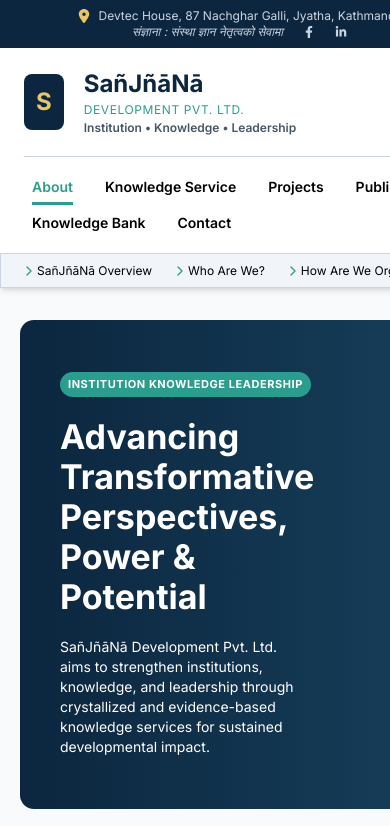
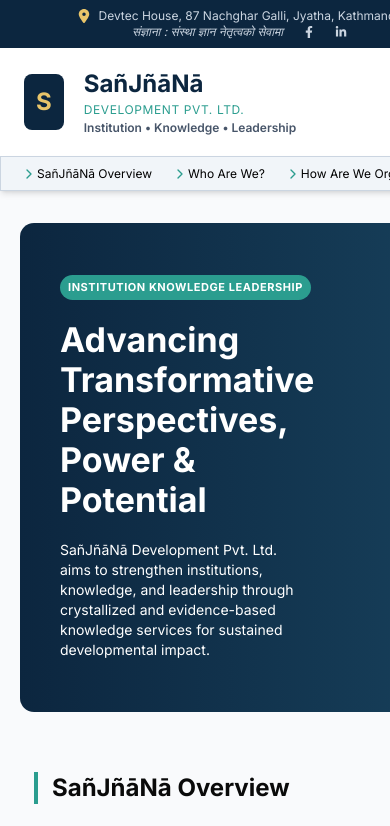
Before and after one commit to sarinjoshi52/sanjana-frontend, a Next.js app: page / in a window 390 px wide. Shown: the top 826 px of the page. Built offline with nearby package versions, Linux system fonts and the light colour scheme.

Commit message:
temporary fix responsiveness

```diff
--- a/components/layout/BreadCrumb.tsx
+++ b/components/layout/BreadCrumb.tsx
@@ -54,9 +54,7 @@
 
   const breadcrumbs = breadcrumbItem[pathname] ?? [];
   return (
-    <div
-      className="h-8.75 min-w-0 mx-auto border-muted border bg-[#F1F5F9] px-5 lg:px-20 py-2 flex flex-row flex-nowrap gap-5 items-center overflow-x-auto overflow-y-hidden shadow-md"
-    >
+    <div className="h-8.75 min-w-0 mx-auto overflow-x-auto border-muted border bg-[#F1F5F9] px-5 lg:px-20 py-2 flex flex-row flex-nowrap gap-5 items-center overflow-y-hidden shadow-md">
       {breadcrumbs.map((item, index) => (
         <div
           key={index}
--- a/components/layout/Header.tsx
+++ b/components/layout/Header.tsx
@@ -16,11 +16,11 @@
 
 const Header = () => {
   const pathname = usePathname();
-  const [menuOpen, setMenuOpen] = useState<boolean>(true);
+  const [menuOpen, setMenuOpen] = useState<boolean>(false);
 
   return (
     <div className="flex flex-col justify-between bg-white px-6 py-5 lg:h-25 lg:flex-row lg:items-center lg:px-30">
-      <div className="flex flex-row items-center justify-between gap-5">
+      <div className="flex flex-row items-center justify-between">
         <div className="flex flex-row items-center gap-5">
           {/* logo */}
           <div
@@ -51,7 +51,7 @@
         aria-label="Main navigation"
         className={`${
           menuOpen ? "flex" : "hidden"
-        } mt-5 overflow-x-auto border-t border-muted pt-5 lg:mt-0 lg:flex lg:border-0 lg:pt-0`}
+        } mt-5 border-t border-muted pt-5 lg:mt-0 lg:flex lg:border-0 lg:pt-0`}
       >
         <ul className="flex flex-wrap items-center gap-x-8 gap-y-4 px-2 lg:flex-nowrap lg:gap-5 lg:px-0">
           {menuItems.map((item) => {
--- a/components/pages/KnowledgePage.tsx
+++ b/components/pages/KnowledgePage.tsx
@@ -84,7 +84,7 @@
         {cardData.map((card, index) => (
           <Card
             key={index}
-            className="rounded-lg hover:shadow-md shadow-none transition-shadow duration-200 border-muted border lg:w-[27%] h-65 lg:h-70 flex flex-col gap-3"
+            className="rounded-lg hover:shadow-md shadow-none transition-shadow duration-200 border-muted border w-full lg:w-[27%] h-65 lg:h-70 flex flex-col gap-3"
           >
             <CardHeader>
               <div
```
